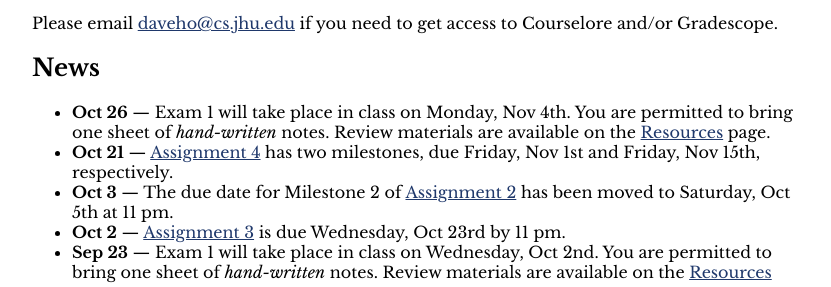
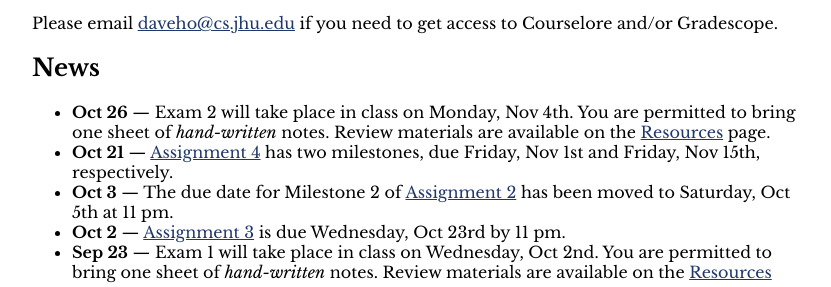
Before and after one commit to jhucompilers/fall2024, a Jekyll site: the page built from index.md, in a window 1280 px wide. Shown: the part 649-936 px from the top of the page, without its empty margins (224-1055 px from the left). Built offline with Jekyll 4.4.1, drawn with Linux system fonts in a browser that asks for light colours.

Commit message:
fix exam number

```diff
--- a/index.md
+++ b/index.md
@@ -36,7 +36,7 @@ and/or Gradescope.
 
 ## News
 
-* **Oct 26** — Exam 1 will take place in class on Monday, Nov 4th.
+* **Oct 26** — Exam 2 will take place in class on Monday, Nov 4th.
   You are permitted to bring one sheet of *hand-written* notes.
   Review materials are available on the [Resources](resources.html) page.
 * **Oct 21** — [Assignment 4](assign/assign04.html) has two milestones,
```
